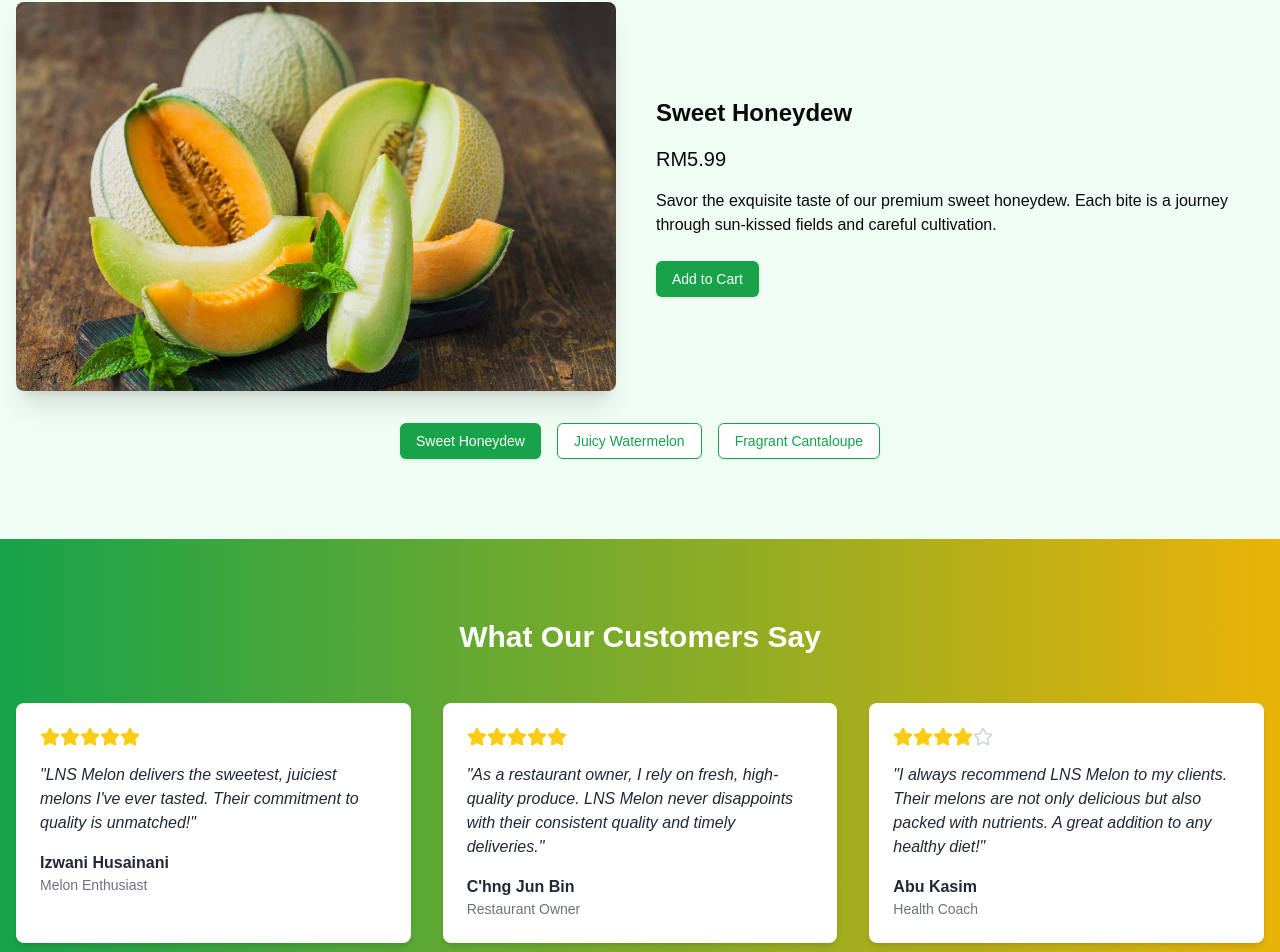
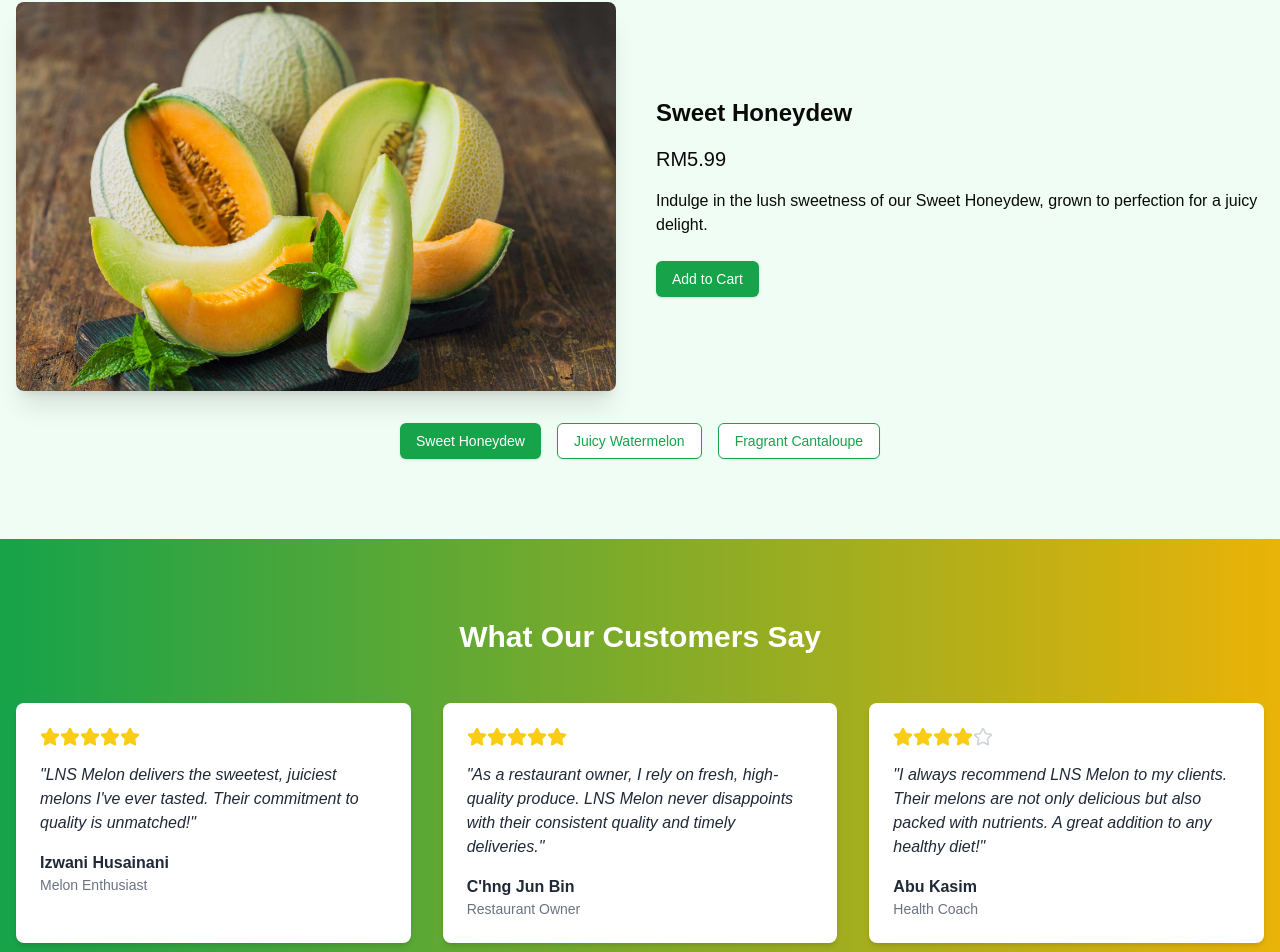
Before and after one commit to farhannaza/LNS-Melon-Enterprise, a Next.js app: page / in a window 1280 px wide. Shown: the part 1402-2354 px from the top of the page. Built offline with nearby package versions, Linux system fonts and the light colour scheme.

Commit message:
buang logo and tuka desc

```diff
--- a/app/components/Header.tsx
+++ b/app/components/Header.tsx
@@ -23,7 +23,7 @@ export default function Header() {
       <div className="container mx-auto px-4 py-4">
         <div className="flex justify-between items-center">
           <Link href="/" className="flex items-center space-x-2">
-            <Melon size={32} className={`${isScrolled ? 'text-green-700' : 'text-white'}`} />
+            <Melon size={0} className={`${isScrolled ? 'text-green-700' : 'text-white'}`} />
             <span className={`text-xl font-bold ${isScrolled ? 'text-green-700' : 'text-white'}`}>LNS Melon</span>
           </Link>
           <nav className="hidden md:flex items-center space-x-4">
--- a/app/components/Products.tsx
+++ b/app/components/Products.tsx
@@ -6,9 +6,27 @@ import { Button } from "@/components/ui/button"
 import Image from 'next/image'
 
 const products = [
-  { id: 1, name: 'Sweet Honeydew', price: 5.99, image: '/honeydew.jpg' },
-  { id: 2, name: 'Juicy Watermelon', price: 7.99, image: '/juicy.jpg' },
-  { id: 3, name: 'Fragrant Cantaloupe', price: 6.99, image: '/cantalop.jpg' },
+  {
+    id: 1,
+    name: 'Sweet Honeydew',
+    price: 5.99,
+    image: '/honeydew.jpg',
+    description: 'Indulge in the lush sweetness of our Sweet Honeydew, grown to perfection for a juicy delight.'
+  },
+  {
+    id: 2,
+    name: 'Juicy Watermelon',
+    price: 7.99,
+    image: '/juicy.jpg',
+    description: 'Refresh your senses with our Juicy Watermelon, bursting with crisp, hydrating flavors.'
+  },
+  {
+    id: 3,
+    name: 'Fragrant Cantaloupe',
+    price: 6.99,
+    image: '/cantalop.jpg',
+    description: 'Delight in the fragrant aroma and smooth taste of our premium Cantaloupe.'
+  },
 ]
 
 export default function Products() {
@@ -32,7 +50,7 @@ export default function Products() {
           <div className="md:w-1/2">
             <h3 className="text-2xl font-bold mb-4">{activeProduct.name}</h3>
             <p className="text-xl mb-4">RM{activeProduct.price.toFixed(2)}</p>
-            <p className="mb-6">Savor the exquisite taste of our premium {activeProduct.name.toLowerCase()}. Each bite is a journey through sun-kissed fields and careful cultivation.</p>
+            <p className="mb-6">{activeProduct.description}</p>
             <Button onClick={() => addToCart({ ...activeProduct, quantity: 1 })} className="bg-green-600 text-white hover:bg-green-700">
               Add to Cart
             </Button>
```
